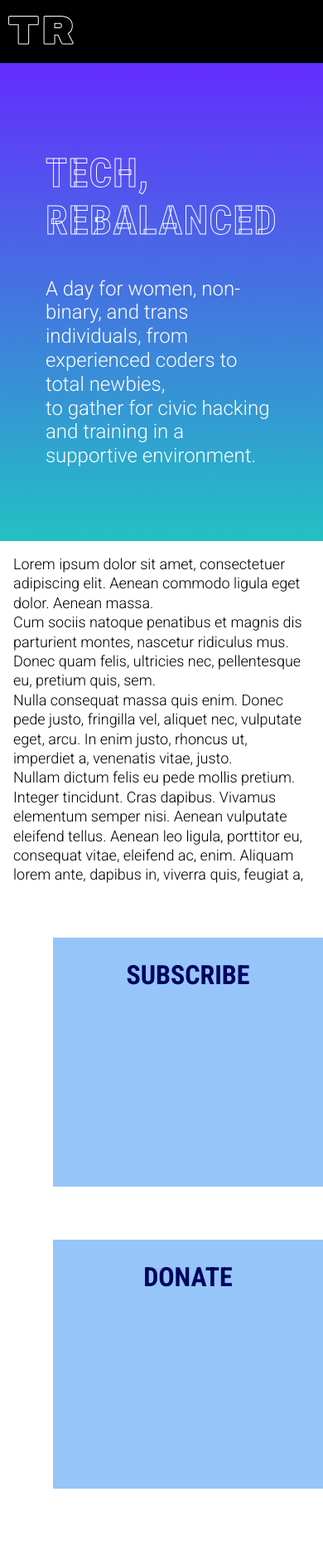
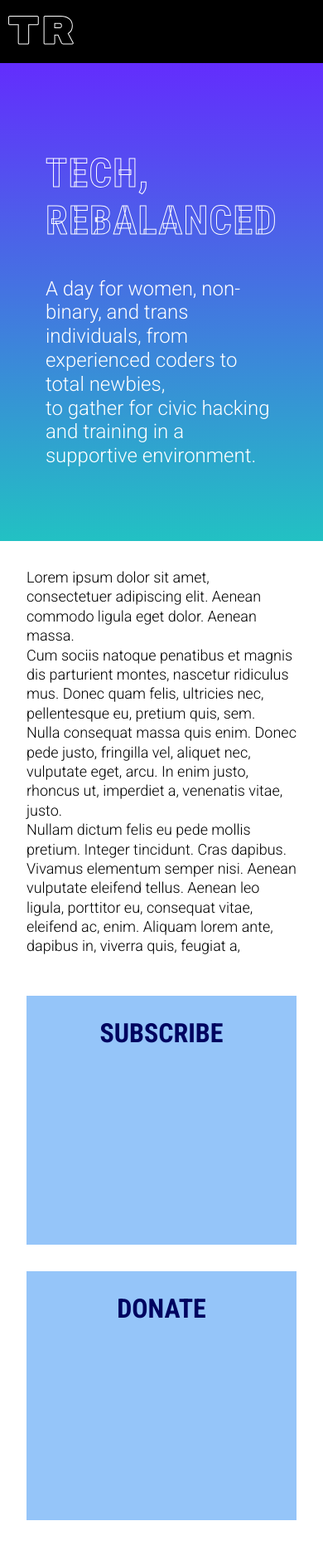
Before and after one commit to TechLadyHackathon/Tech-Rebalanced, a Jekyll site: the page built from index.html, in a window 390 px wide. Shown: the whole page at 83% size. Built offline with Jekyll 4.4.1, drawn with Linux system fonts in a browser that asks for light colours; before the commit the page ends 1858 px from its top, so only the background shows below that.

Commit message:
add mobile breakpoint margins

```diff
--- a/assets/scss/_about.scss
+++ b/assets/scss/_about.scss
@@ -1,6 +1,6 @@
 
 .c-about {
-  margin: $space-16;
+  margin: $space-32;
   font-size: $size-18;
   font-family: $font-roboto-light;
   display: flex;
--- a/assets/scss/_cta.scss
+++ b/assets/scss/_cta.scss
@@ -11,8 +11,12 @@
 .c-cta__box {
     width: 100%;
     height: 300px;
-    margin: $space-32;
+    margin: $space-16 0;
     background-color: rgb(149, 197, 249);
+
+    @include breakpoint($breakpoint-medium) {
+        margin: $space-32;
+    }
 }
 
 .c-cta__title {
```
Also changed, not shown: 1 other file.
